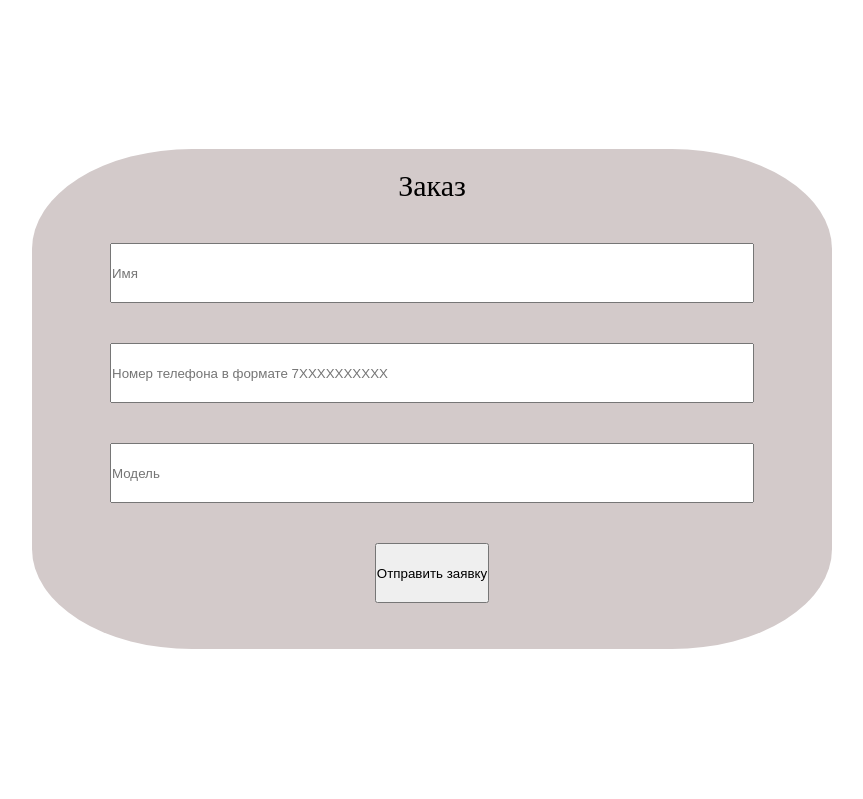
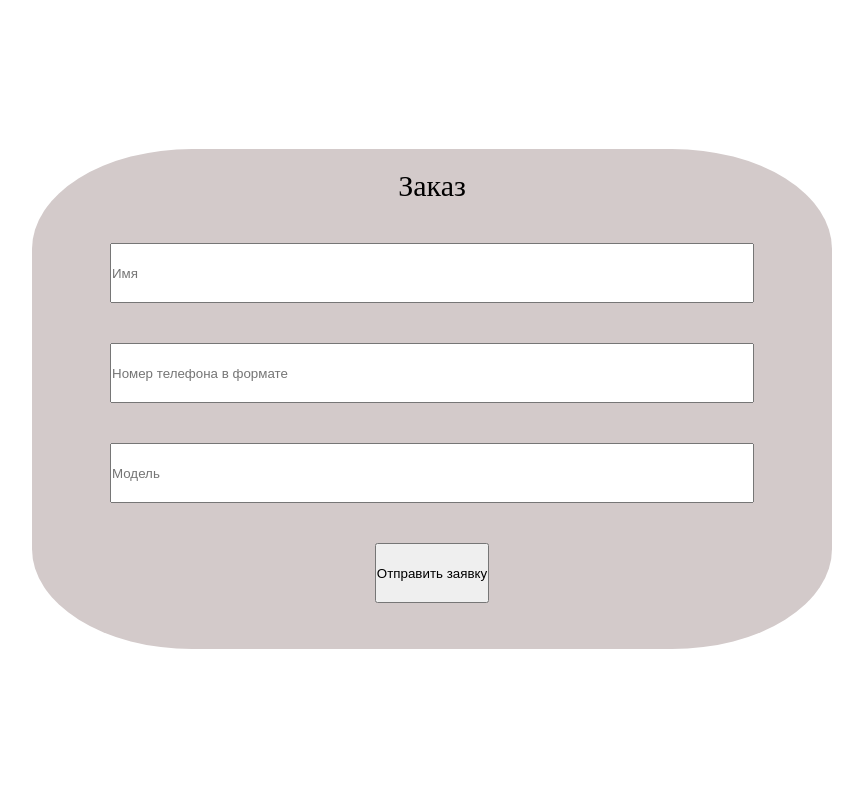
Before and after one commit to Exclus1ve248/Autoshow, a Django app: page /form1/ in a window 1280 px wide. Shown: the part 61-860 px from the top of the page, without its empty margins (208-1071 px from the left). Run offline with Django 4.2, Linux system fonts and the light colour scheme.

Commit message:
рабочая, но кривая

```diff
--- a/showroom/volkswagen/forms.py
+++ b/showroom/volkswagen/forms.py
@@ -12,7 +12,7 @@ class сlients1Form(ModelForm):
             }),
             'num': NumberInput(attrs={
                 'class': 'NUMBER',
-                'placeholder': 'Номер телефона в формате 7XXXXXXXXXX'
+                'placeholder': 'Номер телефона в формате'
             }),
             'model': TextInput(attrs={
                 'class': 'MODEL',
--- a/showroom/volkswagen/templates/volkswagen/empl.html
+++ b/showroom/volkswagen/templates/volkswagen/empl.html
@@ -1,4 +1,3 @@
-
 {% include 'includes/nav.html' %}
 <div>
     {% for el in empl %}
--- a/showroom/volkswagen/templates/volkswagen/org.html
+++ b/showroom/volkswagen/templates/volkswagen/org.html
@@ -1,8 +1,5 @@
 {% load static %}
 {% include 'includes/nav.html' %}
-<!--<div>-->
-<!--    {{org}}-->
-<!--</div>-->
 
 <!DOCTYPE html>
 <html lang="en">
--- a/showroom/volkswagen/views.py
+++ b/showroom/volkswagen/views.py
@@ -2,7 +2,7 @@ from django.shortcuts import render, redirect
 from .models import AUTOMOBILE, ORGANIZATION, ADD_EQUIP, ADD_SERV, clients1
 from .forms import сlients1Form
 from django.http import HttpResponse, HttpResponseNotFound
-# Create your views here.
+
 
 
 # request, 'main/index.html', {'auto':auto}
```
